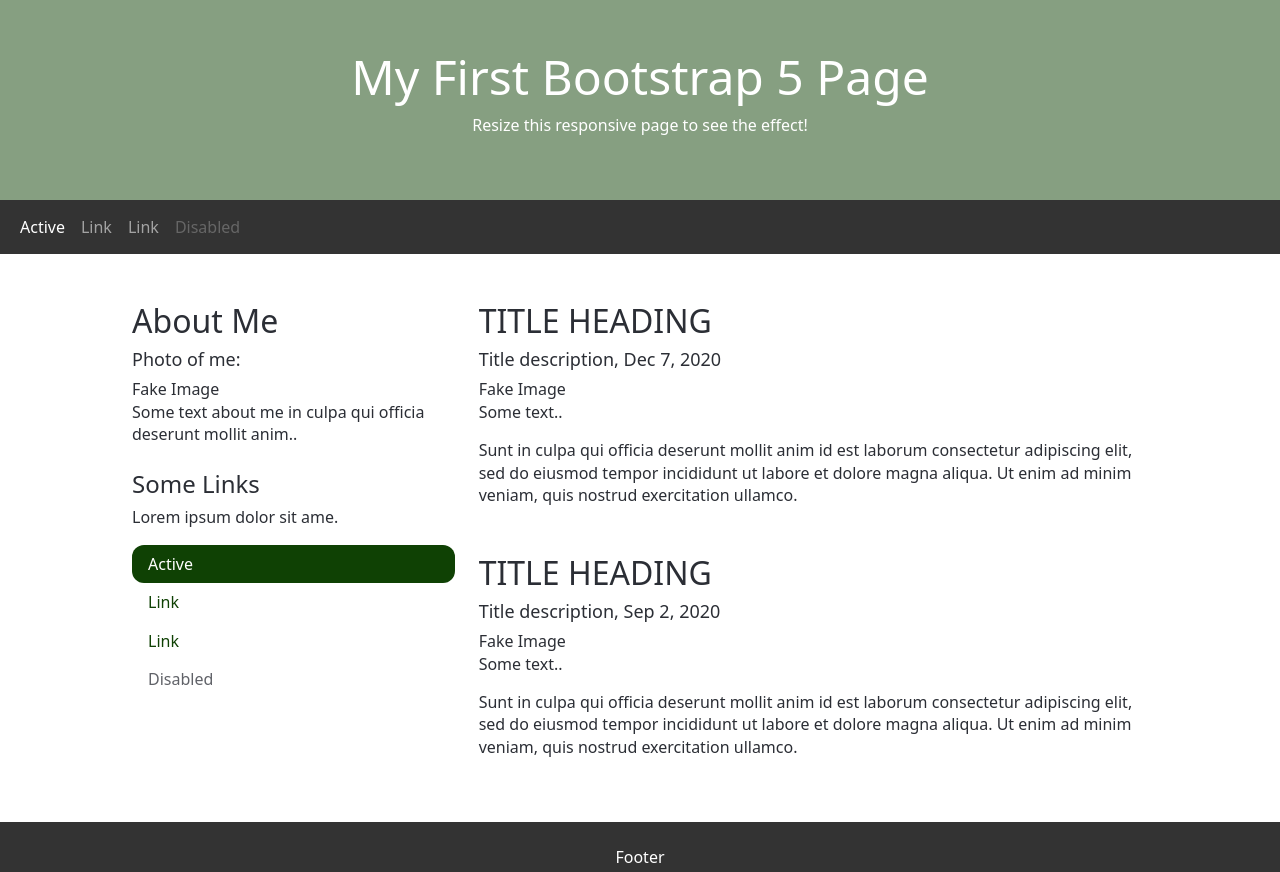
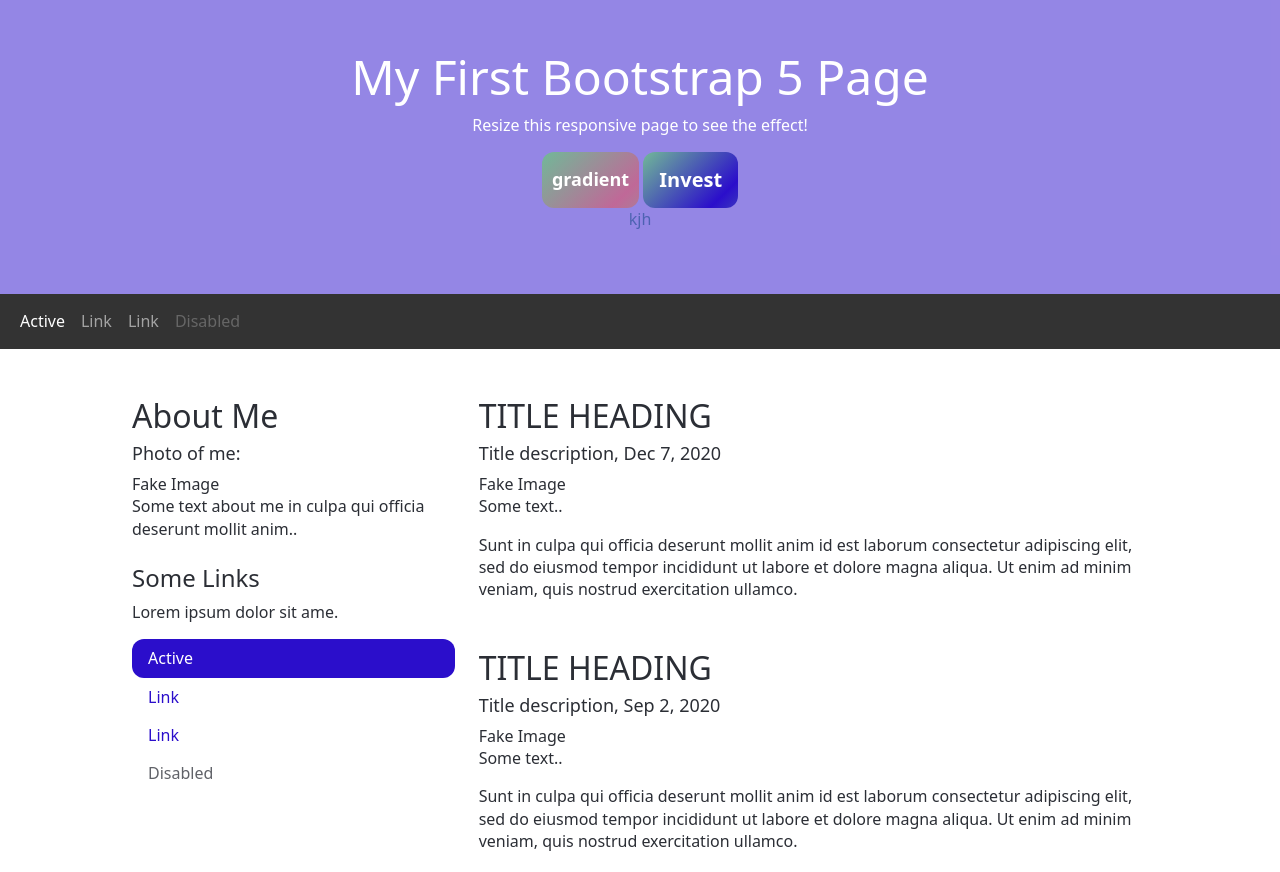
Before and after one commit to seda-geghamyan/bootstrap-quik-start, a website built with webpack: page src/index.html in a window 1280 px wide. Shown: the top 872 px of the page. Built offline with nearby package versions, Linux system fonts and the light colour scheme.

Commit message:
Gradient bg

```diff
--- /dev/null
+++ b/assets/scss/_gradients.scss
@@ -0,0 +1,37 @@
+@import "./mixins/_buttons";
+@import "./mixins/_bg-size";
+@import "./mixins/_texts";
+
+.btn {
+  height: 56px;
+
+  &.disabled,
+  &[disabled],
+  fieldset[disabled] & {
+    &,
+    &:hover,
+    &:focus,
+    &.focus,
+    &:active,
+    &.active {
+      color: rgba($body-color, 0.16);
+      background: rgba($body-color, 0.16);
+      box-shadow: none;
+      outline: 0;
+      border-color: rgba($body-color, 0.16);
+    }
+  }
+}
+@each $color, $value in $gradient-backgrond {
+  .btn-gradient-#{$color} {
+    @include button-gradient-variant($color, $body-bg, $value, $color);
+  }
+  .bg-gradient-#{$color} {
+    @include bg-size;
+  }
+
+  .text-gradient-#{$color} {
+    @include text-gradient-variant($value);
+    @include bg-size;
+  }
+}
--- a/assets/scss/_variables.scss
+++ b/assets/scss/_variables.scss
@@ -32,7 +32,7 @@ $btn-border-radius-sm: 12px;
 
 // colors
 $body-color: #2b2e35;
-$primary: rgb(15, 65, 4);
+$primary: rgb(43, 14, 203);
 $secondary: #5e98d9;
 $red: rgba(#eb4b4b, 0.5);
 $pink: rgba(#d32ce6, 0.5);
@@ -44,7 +44,24 @@ $green: rgba(#4eeb4b, 0.5);
 $orange: #f59d21;
 $light: #f8f8f8;
 $dark: #333;
-
+$primary-gradient: linear-gradient(
+  135.45deg,
+  $green 0%,
+  $primary 50%,
+  $primary 50%,
+  $green 100%
+);
+$danger-gradient: linear-gradient(
+  135.45deg,
+  $green 0%,
+  $red 50%,
+  $red 50%,
+  $green 100%
+);
+$gradient-backgrond: (
+  "primary": $primary-gradient,
+  "danger": $danger-gradient,
+);
 $theme-colors: (
     "body-color": $body-color,
     "primary": $primary,
--- /dev/null
+++ b/assets/scss/mixins/_bg-size.scss
@@ -0,0 +1,4 @@
+@mixin bg-size {
+  background-size: 200%;
+  background-position: 0%;
+}
--- /dev/null
+++ b/assets/scss/mixins/_buttons.scss
@@ -0,0 +1,71 @@
+@import "./_bg-size";
+
+@mixin button-gradient-variant($colorName, $color, $background, $shadow-color) {
+  color: $color;
+  background: $background;
+  border: 2px solid transparent;
+  position: relative;
+  &,
+  & .text-gradient-#{$colorName} {
+    transition: 0.2s;
+    @include bg-size;
+  }
+  // &:hover {
+  //   color: $color;
+  //   box-shadow: inset 0 0 0 0.25rem $body-bg;
+  //   border-radius: 10px;
+  //   // &,
+  //   // & .text-gradient-#{$colorName} {
+  //   //   background-position: 100%;
+  //   // }
+  // }
+  &:hover,
+  &:active,
+  &:focus,
+  &.active,
+  .open > &.dropdown-toggle {
+    background-position: 100%;
+    box-shadow: none;
+    // box-shadow: 0 0 0 0.25rem map-get($theme-colors, $shadow-color) + #{"40"};
+  }
+  &:active,
+  &:focus,
+  &.active,
+  .open > &.dropdown-toggle {
+    // box-shadow: 0 0 0 0.25rem map-get($theme-colors, $shadow-color) + #{"40"};
+    box-shadow: inset 0 0 0 0.25rem rgba($body-bg, 0.15);
+
+  }
+}
+
+// @mixin button-outline-variant-gradient(
+//   $colorName,
+//   $color,
+//   $background,
+//   $insideBackground,
+//   $shadow-color,
+//   $border-width
+// ) {
+//   @include button-variant-gradient($colorName, $color, $background, $shadow-color);
+//   &::after {
+//     margin: $border-width;
+//     content: "";
+//     position: absolute;
+//     top: $border-width;
+//     left: $border-width;
+//     right: $border-width;
+//     bottom: $border-width;
+//     border-radius: inherit;
+//     background: $insideBackground;
+//     background-size: 200%;
+//     background-position: 0%;
+//     z-index: -1;
+//   }
+//   &:hover {
+//     color: $body-bg;
+//     background: transparent;
+//     &::after {
+//       background-position: 100%;
+//     }
+//   }
+// }
--- /dev/null
+++ b/assets/scss/mixins/_texts.scss
@@ -0,0 +1,5 @@
+@mixin text-gradient-variant($gradient) {
+  background: $gradient;
+  background-clip: text;
+  -webkit-text-fill-color: transparent;
+}
--- a/assets/scss/styles.scss
+++ b/assets/scss/styles.scss
@@ -2,4 +2,5 @@
 // @import "/node_modules/bootstrap/scss/bootstrap";
 @import "./variables";
 @import "~bootstrap/scss/bootstrap";
-@import "./_utilities";
+@import "./utilities";
+@import "./gradients";
--- a/src/index.html
+++ b/src/index.html
@@ -10,6 +10,20 @@
 <div class="p-5 bg-primary bg-opacity-50 text-white text-center">
   <h1>My First Bootstrap 5 Page</h1>
   <p>Resize this responsive page to see the effect!</p>
+  <button class="btn btn-gradient-danger rounded-2 border-0">
+    gradient
+  </button>
+  <button
+  type="submit"
+  class="
+    btn btn-gradient-primary btn-lg
+    rounded-2
+    border-0
+  "
+>
+  Invest
+</button>
+<p class="text-gradient-primary">kjh</p>
 </div>
 
 <nav class="navbar navbar-expand-sm bg-dark navbar-dark">
```
